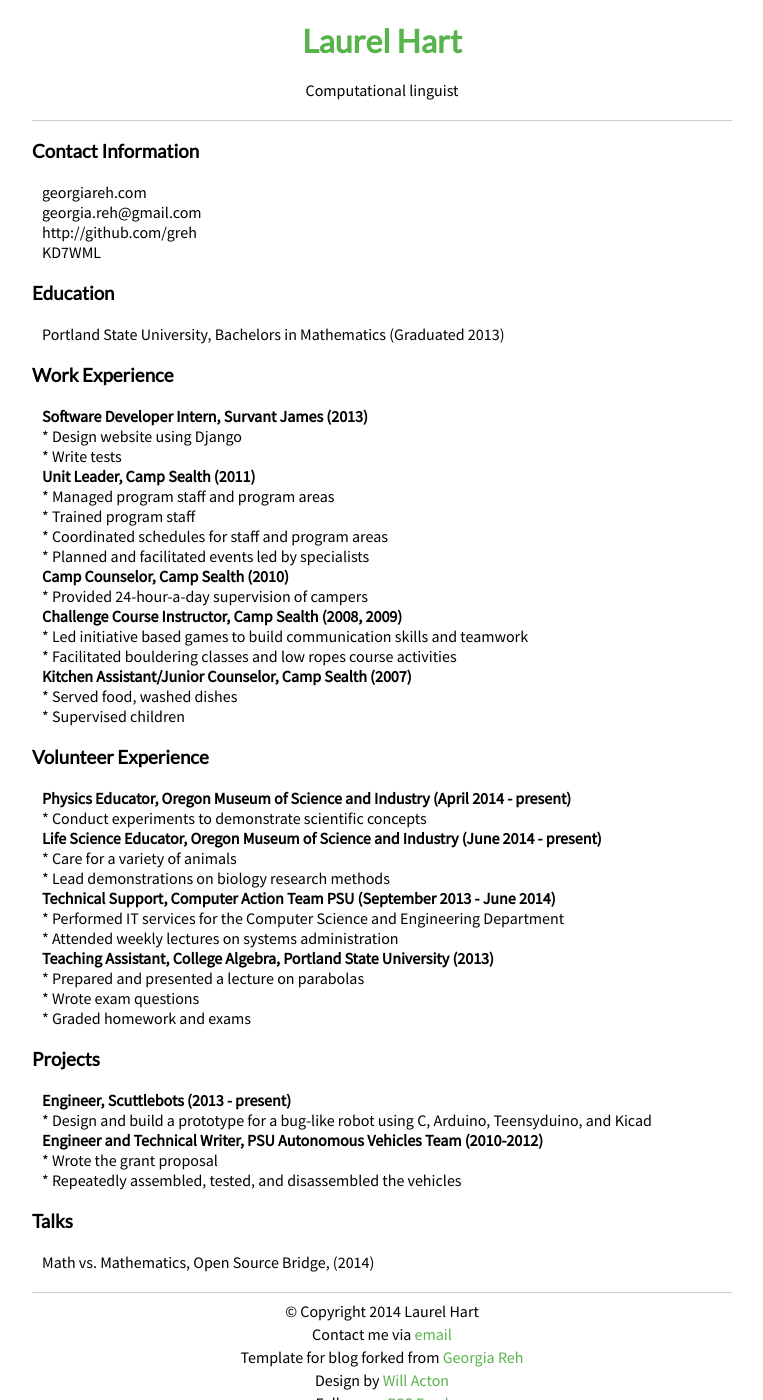
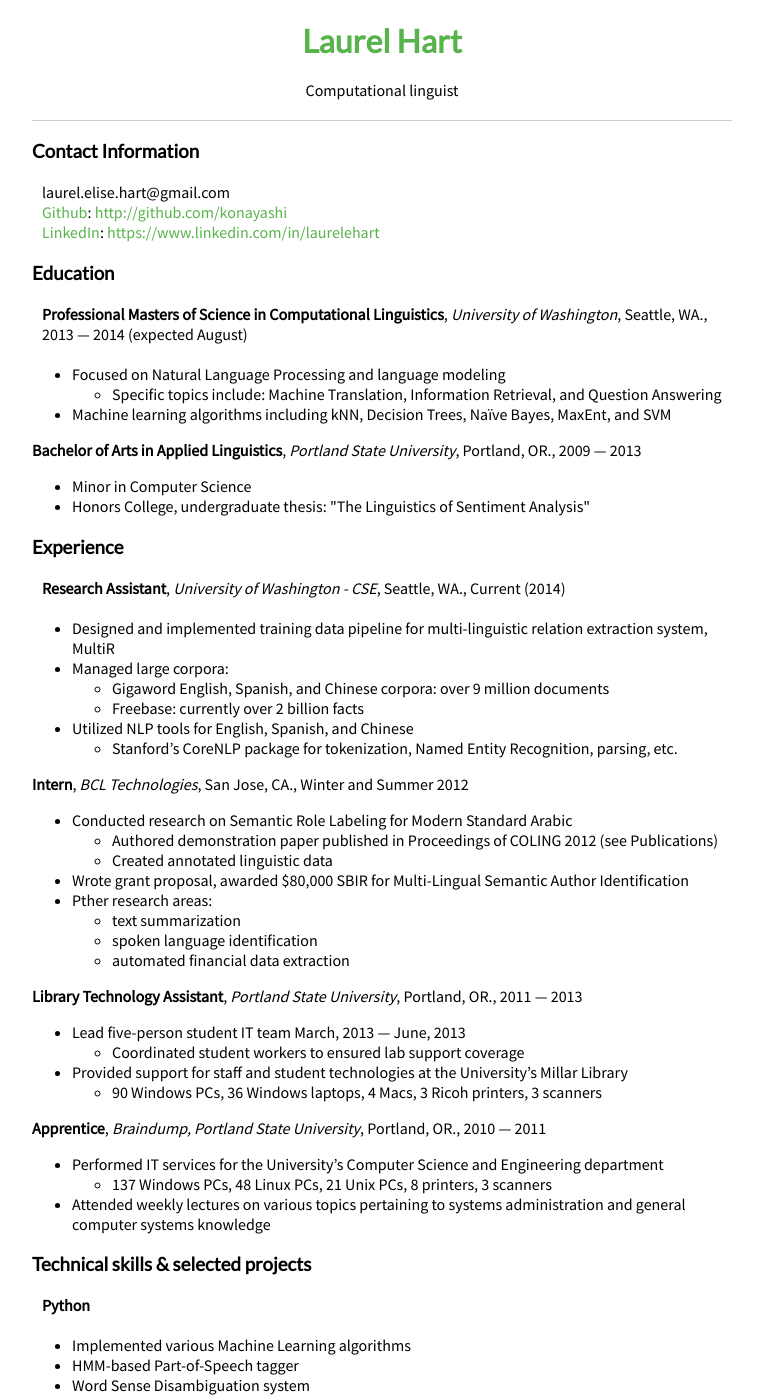
Before and after one commit to konahart/konahart.github.io, a Jekyll site: the page built from resume.md, in a window 1280 px wide and 1400 px high. Shown: the whole window, without its empty margins (258-1021 px from the left). Built offline with Jekyll 4.4.1, drawn with Linux system fonts in a browser that asks for light colours; some of the changed text lies outside the part shown.

Commit message:
Put in actual resume info

```diff
--- a/resume.md
+++ b/resume.md
@@ -4,57 +4,127 @@ layout: default
 
 <h3>Contact Information</h3>
 
-<p>georgiareh.com <br />
-georgia.reh@gmail.com <br />
-http://github.com/greh <br />
-KD7WML     </p>
+<p>laurel.elise.hart@gmail.com <br />
+<a href="http://github.com/konayashi">Github</a>: <a href="http://github.com/konayashi">http://github.com/konayashi</a><br />
+<a href="https://www.linkedin.com/in/laurelehart">LinkedIn</a>: <a href="https://www.linkedin.com/in/laurelehart">https://www.linkedin.com/in/laurelehart</a></p>
 
 <h3>Education</h3>
 
-<p>Portland State University, Bachelors in Mathematics (Graduated 2013)            </p>
+<p><strong>Professional Masters of Science in Computational Linguistics</strong>, <i>University of Washington</i>, Seattle, WA.,  2013 &mdash; 2014 (expected August) <br />
+<ul>
+<li>Focused on Natural Language Processing and language modeling
+	<ul>
+	<li> Specific topics include: Machine Translation, Information Retrieval, and Question Answering</li>
+	</ul>
+</li>
+<li>Machine learning algorithms including kNN, Decision Trees, Naïve Bayes, MaxEnt, and SVM</li>
+</ul>
+<strong>Bachelor of Arts in Applied Linguistics</strong>, <i>Portland State University</i>, Portland, OR.,  2009 &mdash; 2013<br />
+<ul>
+<li>Minor in Computer Science</li>
+<li>Honors College, undergraduate thesis: "The Linguistics of Sentiment Analysis"</li>
+</ul>
+</p>
 
-<h3>Work Experience</h3>
+<h3>Experience</h3>
 
-<p><strong>Software Developer Intern, Survant James (2013)</strong> <br />
-* Design website using Django <br />
-* Write tests <br />
-<strong>Unit Leader, Camp Sealth (2011)</strong> <br />
-* Managed program staff and program areas <br />
-* Trained program staff <br />
-* Coordinated schedules for staff and program areas <br />
-* Planned and facilitated events led by specialists <br />
-<strong>Camp Counselor, Camp Sealth (2010)</strong> <br />
-* Provided 24-hour-a-day supervision of campers <br />
-<strong>Challenge Course Instructor, Camp Sealth (2008, 2009)</strong> <br />
-* Led initiative based games to build communication skills and teamwork <br />
-* Facilitated bouldering classes and low ropes course activities <br />
-<strong>Kitchen Assistant/Junior Counselor, Camp Sealth (2007)</strong> <br />
-* Served food, washed dishes <br />
-* Supervised children                </p>
+<p><strong>Research Assistant</strong>, <i>University of Washington - CSE</i>, Seattle, WA.,  Current (2014) <br />
+<ul>
+<li>Designed and implemented training data pipeline for multi-linguistic relation extraction system, MultiR</li>
+<li>Managed large corpora:
+	<ul>
+	<li>Gigaword English, Spanish, and Chinese corpora: over 9 million documents</li>
+	<li>Freebase: currently over 2 billion facts</li>
+	</ul>
+</li>
+<li>Utilized NLP tools for English, Spanish, and Chinese
+	<ul>
+	<li>Stanford’s CoreNLP package for tokenization, Named Entity Recognition, parsing, etc.</li>
+	</ul>
+</li>
+</ul>
 
-<h3>Volunteer Experience</h3>
+<strong>Intern</strong>, <i>BCL Technologies</i>, San Jose, CA., Winter and Summer 2012 <br />
+<ul>
+<li>Conducted research on Semantic Role Labeling for Modern Standard Arabic
+	<ul>
+	<li>Authored demonstration paper published in Proceedings of COLING 2012 (see Publications)</li>
+	<li>Created annotated linguistic data</li>
+	</ul>
+</li>
+<li>Wrote grant proposal, awarded $80,000 SBIR for Multi-Lingual Semantic Author Identification</li>
+<li>Pther research areas:
+	<ul>
+	<li>text summarization</li>
+	<li>spoken language identification</li>
+	<li>automated financial data extraction</li>
+	</ul>
+</li>
+</ul>
 
-<p><strong>Physics Educator, Oregon Museum of Science and Industry (April 2014 - present)</strong> <br />
-* Conduct experiments to demonstrate scientific concepts <br />
-<strong>Life Science Educator, Oregon Museum of Science and Industry (June 2014 - present)</strong> <br />
-* Care for a variety of animals <br />
-* Lead demonstrations on biology research methods <br />
-<strong>Technical Support, Computer Action Team PSU (September 2013 - June 2014)</strong> <br />
-* Performed IT services for the Computer Science and Engineering Department <br />
-* Attended weekly lectures on systems administration <br />
-<strong>Teaching Assistant, College Algebra, Portland State University (2013)</strong> <br />
-* Prepared and presented a lecture on parabolas <br />
-* Wrote exam questions <br />
-* Graded homework and exams                </p>
+<strong>Library Technology Assistant</strong>, <i>Portland State University</i>, Portland, OR., 2011 &mdash; 2013<br />
+<ul>
+<li>Lead five-person student IT team March, 2013 &mdash; June, 2013
+	<ul>
+	<li>Coordinated student workers to ensured lab support coverage</li>
+	</ul>
+</li>
+<li>Provided support for staff and student technologies at the University’s Millar Library
+	<ul>
+	<li>90 Windows PCs, 36 Windows laptops, 4 Macs, 3 Ricoh printers, 3 scanners</li>
+	</ul>
+</li>
+</ul>
 
-<h3>Projects</h3>
+<strong>Apprentice</strong>, <i>Braindump, Portland State University</i>, Portland, OR., 2010 &mdash; 2011 <br />
+<ul>
+<li>Performed IT services for the University’s Computer Science and Engineering department
+	<ul>
+	<li>137 Windows PCs, 48 Linux PCs, 21 Unix PCs, 8 printers, 3 scanners</li>
+	</ul>
+</li>
+<li>Attended weekly lectures on various topics pertaining to systems administration and general computer systems knowledge</li>
+</ul>
 
-<p><strong>Engineer, Scuttlebots (2013 - present)</strong> <br />
-* Design and build a prototype for a bug-like robot using C, Arduino, Teensyduino, and Kicad <br />
-<strong>Engineer and Technical Writer, PSU Autonomous Vehicles Team (2010-2012)</strong> <br />
-* Wrote the grant proposal <br />
-* Repeatedly assembled, tested, and disassembled the vehicles      </p>
+<h3>Technical skills &amp; selected projects</h3>
 
-<h3>Talks</h3>
+<p><strong>Python</strong> <br />
+<ul>
+<li>Implemented various Machine Learning algorithms</li>
+<li>HMM-based Part-of-Speech tagger</li>
+<li>Word Sense Disambiguation system</li>
+<li>CKY parser</li>
+</ul>
 
-<p>Math vs. Mathematics, Open Source Bridge, (2014) <br /> </p>
+<strong>NLTK</strong> <br />
+<ul>
+<li>Created several Context Free Grammars, utilizing features and semantic representations</li>
+<li>Utilized tokenization, parsing, and corpus tools</li>
+</ul>
+
+<strong>Current</strong> <br />
+<ul>
+<li>Multilingual relation extraction system (Java)</li>
+<li><a href="/promptbot">Promptbot</a>: an IRC bot used by 20 users across 2 networks that dispenses writing prompts (Python, ongoing)</li>
+</ul>
+
+<strong>Recent</strong> <br />
+<ul>
+<li>Aquaponics web interface design (Human Computer Interaction)</li>
+<li>Sentiment analysis on Amazon product review corpus (Python)</li>
+</ul>
+
+<strong>Additional</strong> <br />
+<ul>
+<li>C++</li>
+<li>Java</li>
+<li>Mallet</li>
+<li>Bash</li>
+<li>Git</li>
+<li>Maven</li>
+</ul>
+</p>
+
+<h3>Publications</h3>
+
+<p>Hart, Laurel, Hassan Alam and Aman Kumar, <strong><a href="http://aclweb.org/anthology//C/C12/C12-3026.pdf">"Revisiting Arabic Semantic Role Labeling using SVM Kernel Methods"</strong></a> <i>Proceedings of COLING 2012</i>. December, 2012: 207—14. <a href="http://aclweb.org/anthology//C/C12/C12-3026.pdf">http://aclweb.org/anthology//C/C12/C12-3026.pdf</a></p>
```
Also changed, not shown: index.md (+1 -0 lines).
